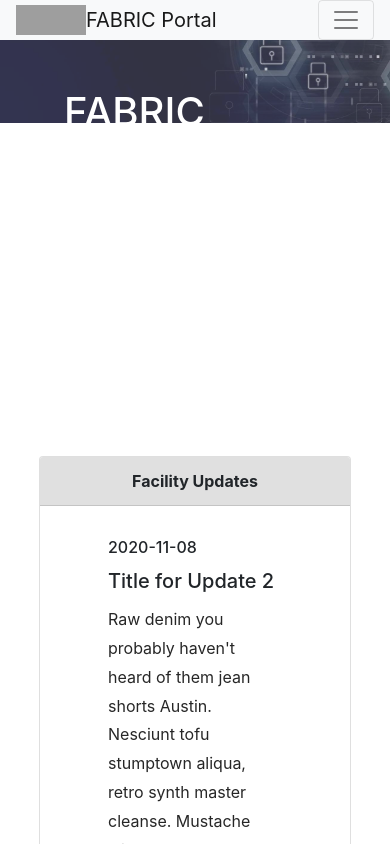
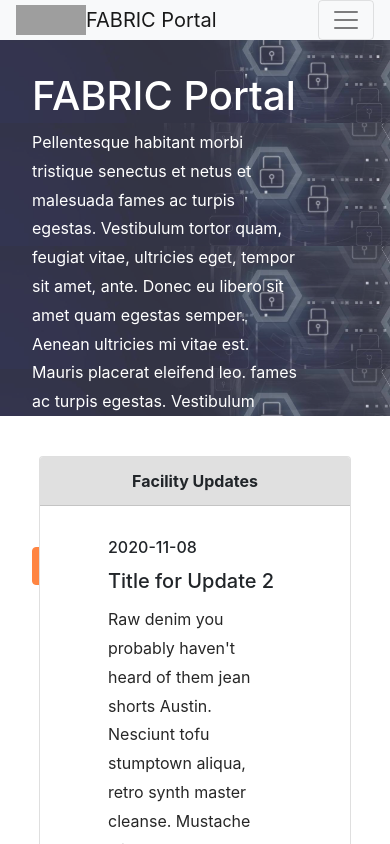
Before and after one commit to fabric-testbed/fabric-portal, a React (Create React App) app: page / in a window 390 px wide. Shown: the top 844 px of the page. Built offline with nearby package versions, Linux system fonts and the light colour scheme; grey boxes are pictures that could not be loaded.

Commit message:
#16: add responsive style to home upper part

```diff
--- a/src/App.scss
+++ b/src/App.scss
@@ -26,7 +26,7 @@ body {
   height: 26rem;
   background: url("./imgs/home-bg.jpg");
   background-size: 100%;
-  background-repeat: no-repeat;
+  background-repeat: repeat;
   opacity: 0.8;
   top: 0;
   left: 0;
@@ -36,9 +36,17 @@ body {
   z-index: -1;
 }
 
+/* For small screen */
 .home-upper-text {
-  padding: 3rem 4rem;
-  width: 60%;
+  padding: 2rem 2rem;
+  width: 85%;
+}
+
+@media only screen and (min-width: 1024px) {
+  .home-upper-text {
+    padding: 2.5rem 4rem;
+    width: 60%;
+  }
 }
 
 .home-upper-text h1,
--- a/src/pages/Home.jsx
+++ b/src/pages/Home.jsx
@@ -3,8 +3,9 @@ import React from "react";
 import CardOfItems from "../components/common/CardOfItems";
 
 import { homepageIntro } from "../services/portalData.json";
-import { getUpdates } from "../services/fakeFacilityUpdate";
 import { getLatestUpdates } from "../services/fakeFacilityUpdate";
+
+import bg from "../imgs/home-bg.jpg";
 
 class Home extends React.Component {
   state = {
```
